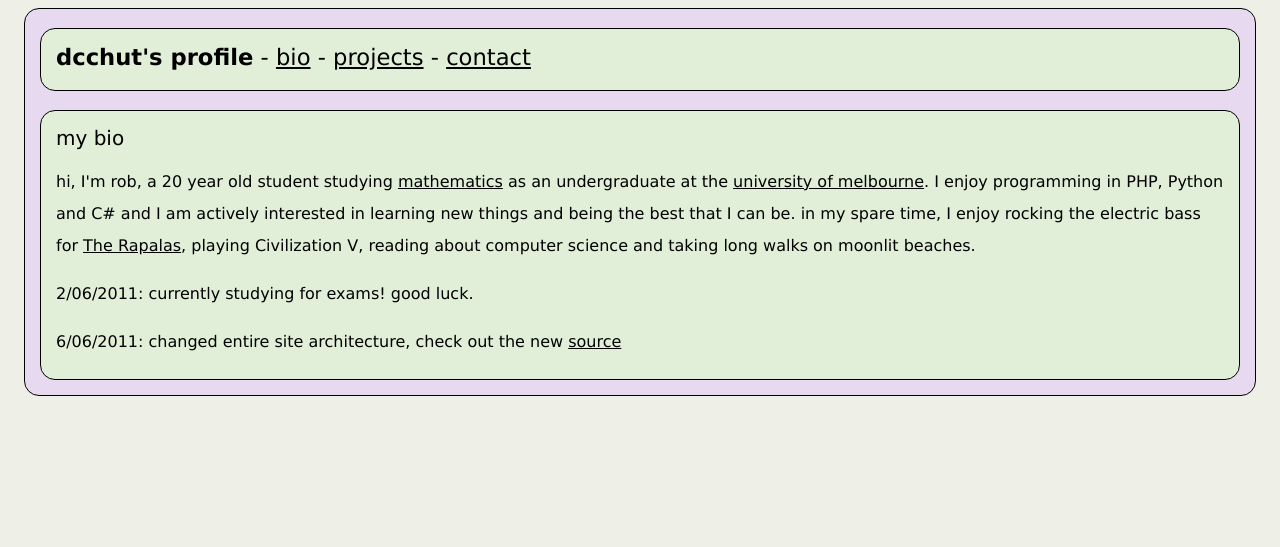
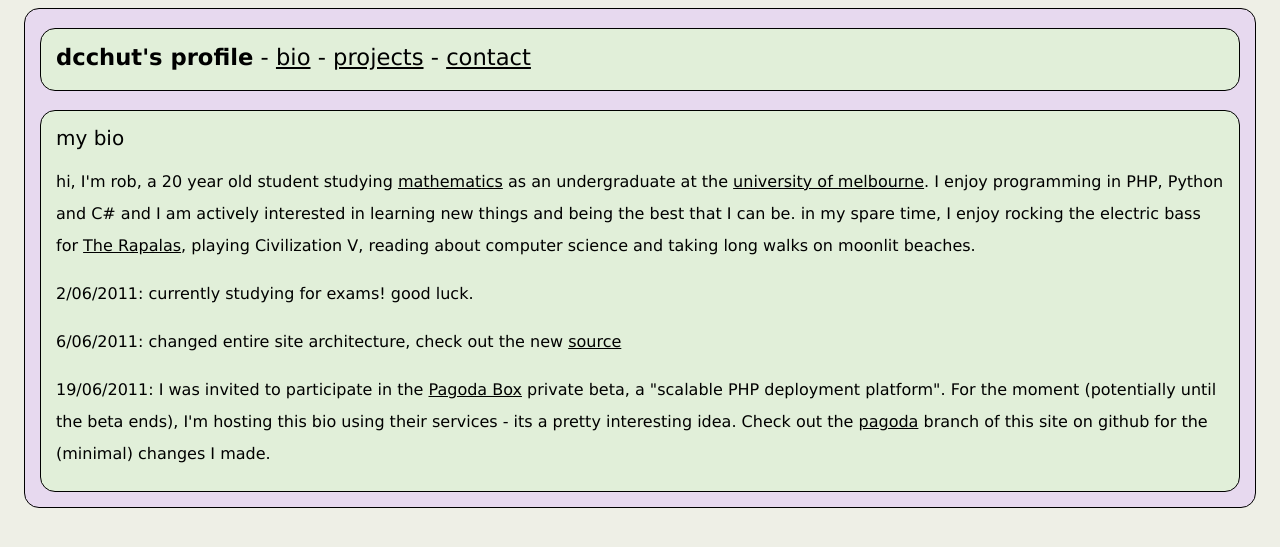
Before and after one commit to dcchut/dccweb, a PHP site: page / in a window 1280 px wide. Shown: the top 547 px of the page. Run offline with PHP 8.4, Linux system fonts and the light colour scheme.

Commit message:
added new text to bottom of the bio

```diff
--- a/dccweb/Views/Bio.php
+++ b/dccweb/Views/Bio.php
@@ -10,3 +10,5 @@ as an undergraduate at the <a href="http://www.unimelb.edu.au">university of mel
 <p class="lspace">2/06/2011: currently studying for exams!  good luck.</p>
 
 <p class="lspace">6/06/2011: changed entire site architecture, check out the new <a href="http://github.com/dcchut/dccweb">source</a></p>
+
+<p class="lspace">19/06/2011: I was invited to participate in the <a href="http://www.pagodabox.com/">Pagoda Box</a> private beta, a "scalable PHP deployment platform".  For the moment (potentially until the beta ends), I'm hosting this bio using their services - its a pretty interesting idea.  Check out the <a href="https://github.com/dcchut/dccweb/tree/pagoda">pagoda</a> branch of this site on github for the (minimal) changes I made.</p>
```
